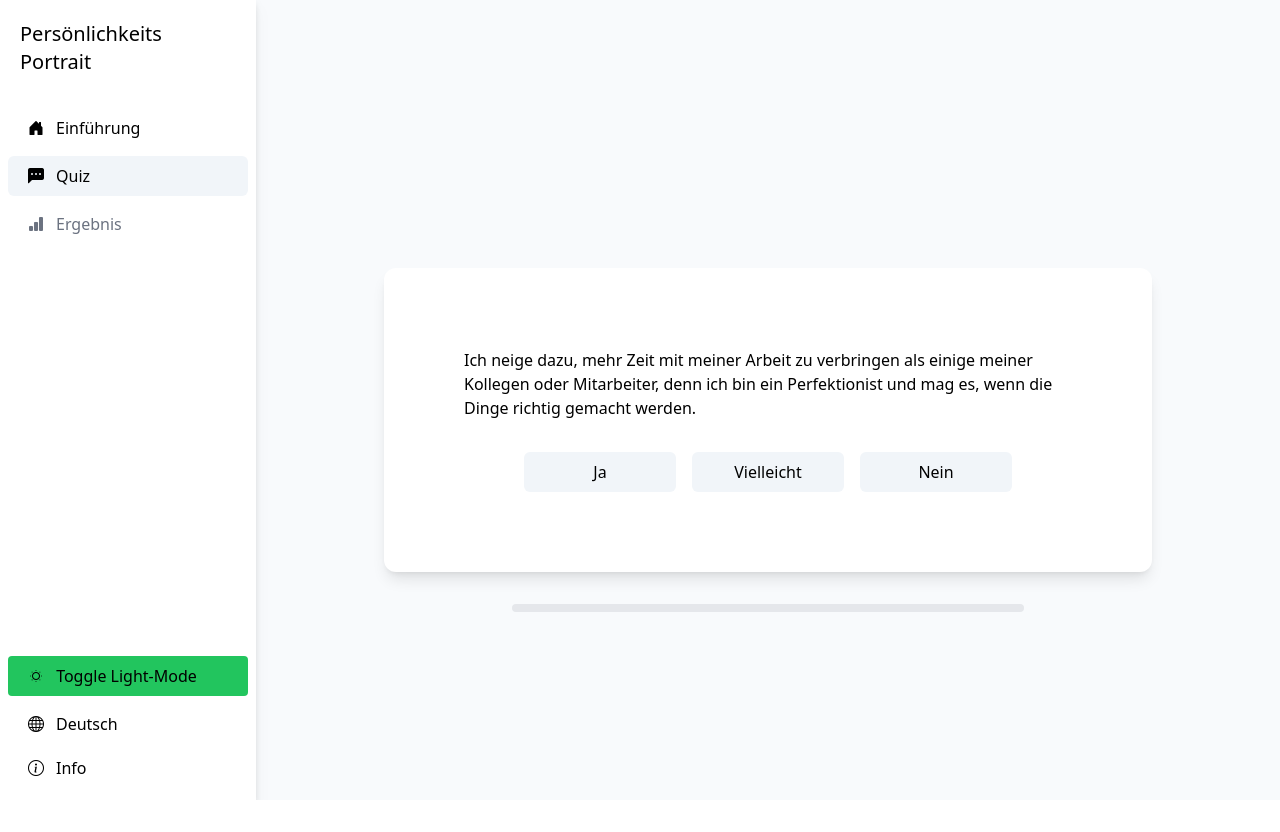
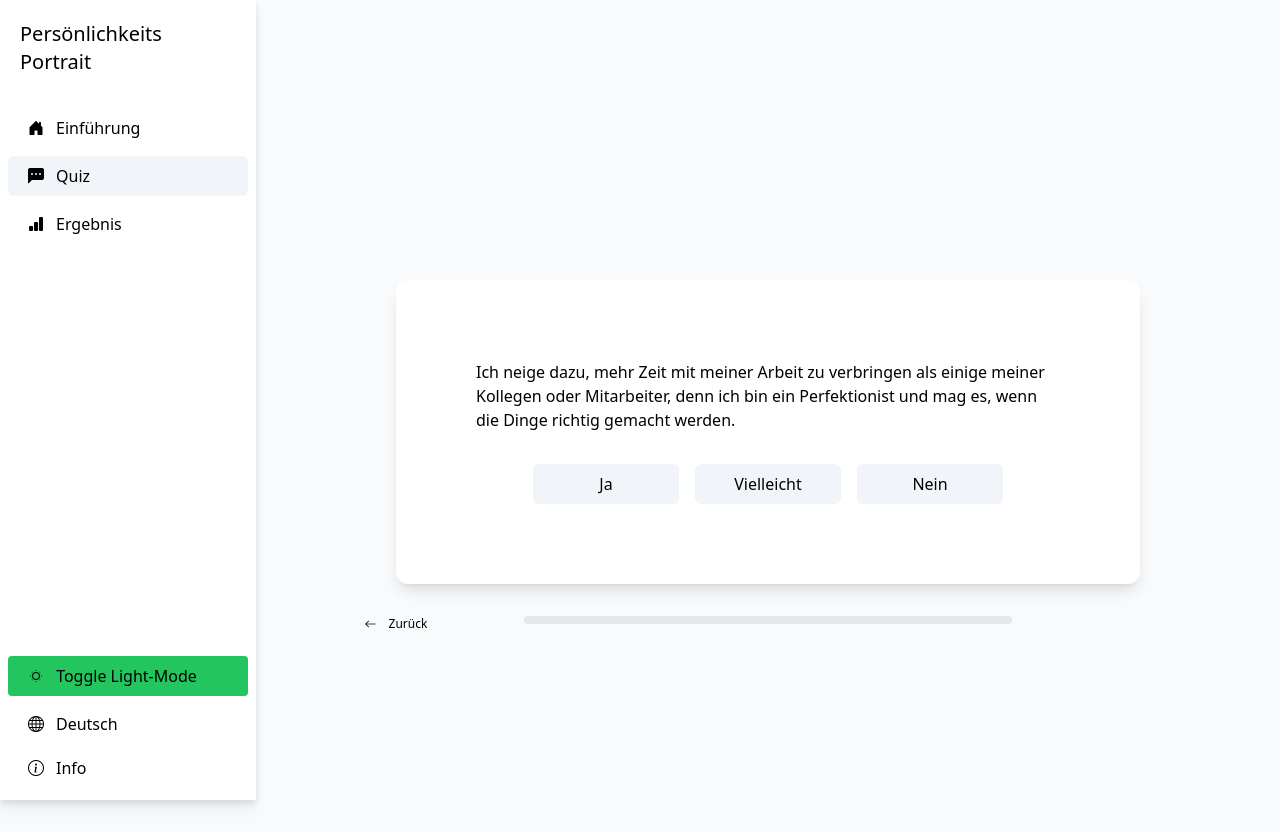
Before and after one commit to Linyeir/personalityPortrait, a Vue app: page /#/quiz in a window 1280 px wide. Before the commit the page ends 800 px from the top, so only its background shows below. Built offline with nearby package versions, Linux system fonts and the light colour scheme.

Commit message:
enable going back in the quiz

```diff
--- a/src/components/ProgressBar.vue
+++ b/src/components/ProgressBar.vue
@@ -1,5 +1,5 @@
 <template>
-  <div class="relative z-0 h-2 w-full rounded-full bg-gray-200 dark:bg-slate-900">
+  <div class="relative col-span-2 z-0 h-2 w-full rounded-full bg-gray-200 dark:bg-slate-900">
     <div
       class="progressbar h-full rounded-full bg-green-500 dark:bg-purple-700"
       role="progressbar"
--- a/src/locales/de.json
+++ b/src/locales/de.json
@@ -17,7 +17,8 @@
     "resultsHeading": "Dein Persönlichkeits-Portrait",
     "shareButton": "Link teilen",
     "shareSuccessful": "Link kopiert!",
-    "downloadButton": "Ergebnis herunterladen"
+    "downloadButton": "Ergebnis herunterladen",
+    "goBack": "Zurück"
   },
   "styles": {
     "Vigilant": "Wachsam",
--- a/src/locales/en.json
+++ b/src/locales/en.json
@@ -21,7 +21,8 @@
     "resultsHeading": "Your Personality Portrait",
     "shareButton": "Share Link",
     "shareSuccessful": "Link copied!",
-    "downloadButton": "Download Results"
+    "downloadButton": "Download Results",
+    "goBack": "Go Back"
   },
   "styles": {
     "Vigilant": "Vigilant",
--- a/src/stores/QuizStore.ts
+++ b/src/stores/QuizStore.ts
@@ -25,11 +25,6 @@ export const useQuizStore = defineStore('quiz', {
     },
     totalQuestions(state): number {
       return Object.keys(state.questions).length
-    },
-    firstUnansweredQuestionKey(state): string | null {
-      const unansweredIndex = Object.keys(state.answers).length;
-      const questionKeys = Object.keys(state.questions);
-      return unansweredIndex < questionKeys.length ? questionKeys[unansweredIndex] : null;
     }
   },
   actions: {
--- a/src/views/QuizView.vue
+++ b/src/views/QuizView.vue
@@ -1,8 +1,8 @@
 <template lang="">
-  <div class="flex md:h-screen flex-col items-center justify-center gap-8">
-    <div class="flex h-96 w-3/4 max-w-4xl justify-self-end">
+  <div class="m-4 flex flex-col items-center justify-center gap-8 md:h-screen">
+    <div class="flex h-96 w-full max-w-4xl justify-self-end md:w-3/4">
       <div
-        class="w-full self-end overflow-hidden rounded-xl bg-white p-8 md:p-20 shadow-lg dark:bg-slate-800"
+        class="w-full self-end overflow-hidden rounded-xl bg-white p-8 shadow-lg dark:bg-slate-800 md:p-20"
       >
         <question-display
           v-if="currentQuestionKey"
@@ -21,8 +21,15 @@
       </div>
     </div>
 
-    <div class="mt-0 w-1/2">
-      <progress-bar :percentage="(answersSum * 100) / totalQuestions" class="mx-2 mb-2" />
+    <div class="mt-0 grid w-full grid-cols-4 grid-rows-1 gap-2 md:gap-4">
+      <button
+        @click="goToPreviousQuestion"
+        :disabled="isAtFirstQuestion"
+        class="rounded-md text-xs transition duration-200 hover:bg-slate-200 dark:hover:bg-slate-900"
+      >
+        <i class="bi bi-arrow-left px-3 text-xs"></i>{{ $t('texts.goBack') }}
+      </button>
+      <progress-bar :percentage="(answersSum * 100) / totalQuestions" />
     </div>
   </div>
 </template>
@@ -45,21 +52,39 @@ export default defineComponent({
     ProgressBar
   },
   setup() {
-    const quizStore = useQuizStore() // **2. Use the Pinia Store**
+    const quizStore = useQuizStore()
     const answersSum = computed(() => quizStore.sumOfAnswers)
     const totalQuestions = computed(() => quizStore.totalQuestions)
-    const currentQuestionKey = ref<string | null>(quizStore.firstUnansweredQuestionKey)
+    const questionKeys = computed(() => Object.keys(quizStore.questions))
 
+    const currentQuestionIndex = ref(quizStore.sumOfAnswers)
+    const currentQuestionKey = computed(
+      () => questionKeys.value[currentQuestionIndex.value] || null
+    )
+
+    // Method to navigate to the next question
     const storeAnswerAndGoToNext = ({ questionKey, answer }: UpdateEvent) => {
       quizStore.answers[questionKey] = answer
-      currentQuestionKey.value = quizStore.firstUnansweredQuestionKey // Set to the next unanswered question
+      currentQuestionIndex.value++
     }
+
+    // Method to navigate to previous question
+    const goToPreviousQuestion = () => {
+      if (currentQuestionIndex.value > 0) {
+        currentQuestionIndex.value--
+      }
+    }
+
+    // Determine if we are at the first question
+    const isAtFirstQuestion = computed(() => currentQuestionIndex.value === 0)
 
     return {
       currentQuestionKey,
       answersSum,
       totalQuestions,
-      storeAnswerAndGoToNext
+      storeAnswerAndGoToNext,
+      goToPreviousQuestion,
+      isAtFirstQuestion
     }
   }
 })
```
